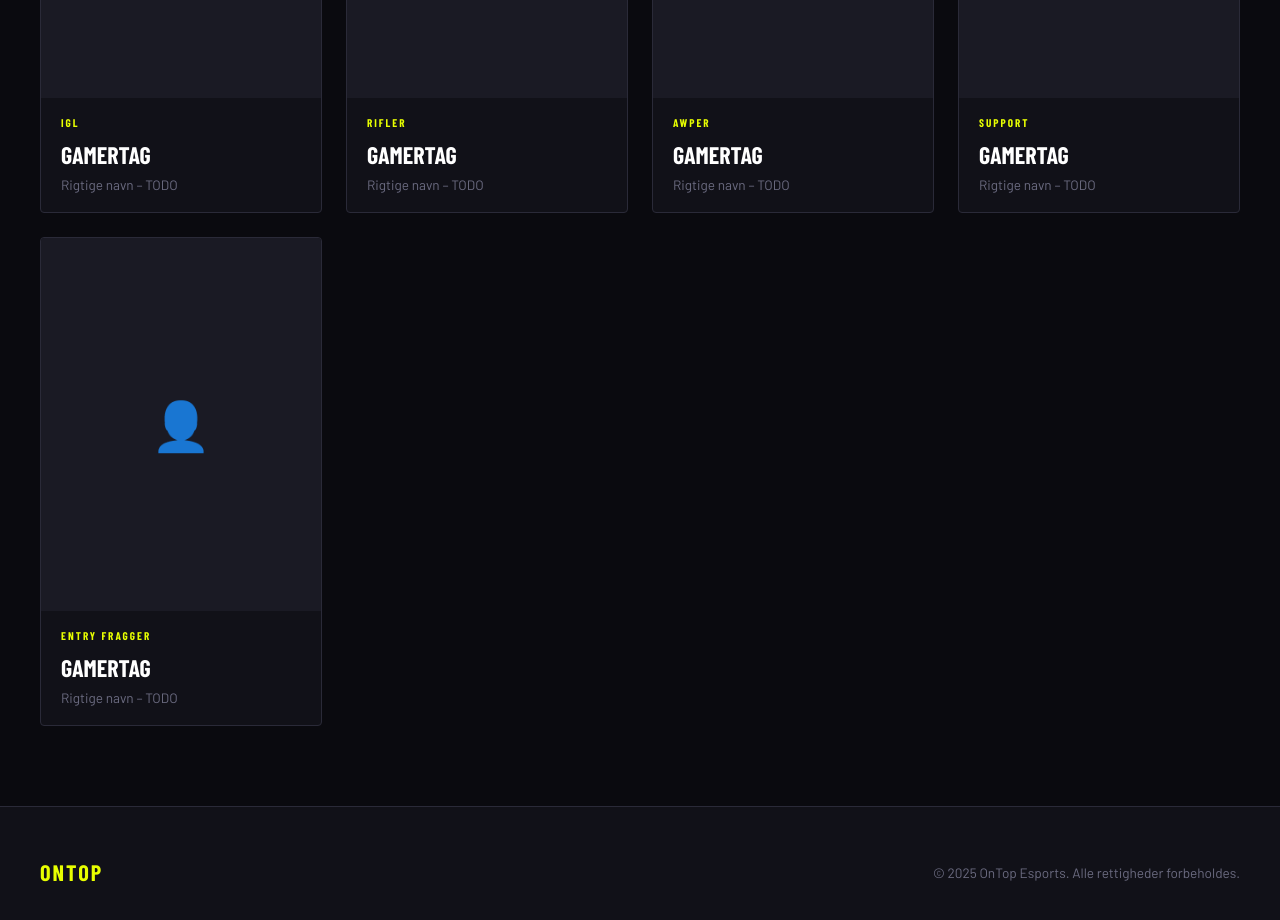
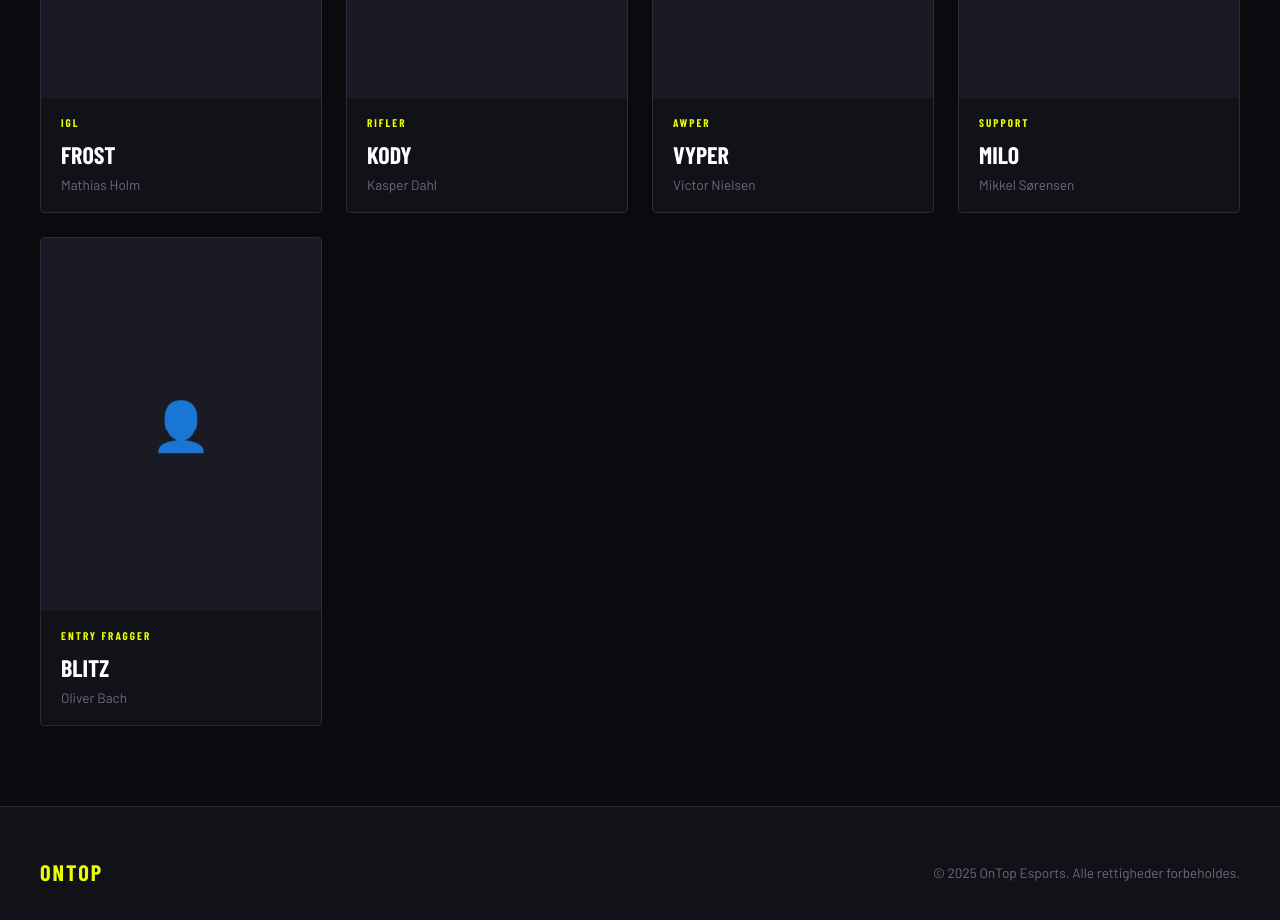
Before and after one commit to paco-iwnl/EksamenHjemmesideM6, a plain HTML site: page hold.html in a window 1280 px wide. Shown: the part 840-1760 px from the top of the page. Drawn offline with nearby package versions, Linux system fonts and the light colour scheme; files that its build step writes are made by us from their sources; a web font is replaced by a local one.

Commit message:
Har lavet hold, kontakt, nyheder

```diff
--- a/hold.html
+++ b/hold.html
@@ -39,50 +39,50 @@
       <p class="section__desc">Mød de fem spillere der udgør OnTop's førstehold i Counter-Strike 2.</p>
 
       <div class="grid-3">
-        <!-- TODO: Udfyld med rigtige spillere -->
+        <!-- EKSEMPEL-spillere: udskift gamertag + rigtigt navn med jeres egne -->
         <div class="player-card">
           <div class="player-card__img">👤</div>
           <div class="player-card__body">
             <div class="player-card__role">IGL</div>
-            <div class="player-card__name">Gamertag</div>
-            <div class="player-card__real">Rigtige navn – TODO</div>
+            <div class="player-card__name">frost</div>
+            <div class="player-card__real">Mathias Holm</div>
           </div>
         </div>
         <div class="player-card">
           <div class="player-card__img">👤</div>
           <div class="player-card__body">
             <div class="player-card__role">Rifler</div>
-            <div class="player-card__name">Gamertag</div>
-            <div class="player-card__real">Rigtige navn – TODO</div>
+            <div class="player-card__name">kody</div>
+            <div class="player-card__real">Kasper Dahl</div>
           </div>
         </div>
         <div class="player-card">
           <div class="player-card__img">👤</div>
           <div class="player-card__body">
             <div class="player-card__role">AWPer</div>
-            <div class="player-card__name">Gamertag</div>
-            <div class="player-card__real">Rigtige navn – TODO</div>
+            <div class="player-card__name">vyper</div>
+            <div class="player-card__real">Victor Nielsen</div>
           </div>
         </div>
         <div class="player-card">
           <div class="player-card__img">👤</div>
           <div class="player-card__body">
             <div class="player-card__role">Support</div>
-            <div class="player-card__name">Gamertag</div>
-            <div class="player-card__real">Rigtige navn – TODO</div>
+            <div class="player-card__name">milo</div>
+            <div class="player-card__real">Mikkel Sørensen</div>
           </div>
         </div>
         <div class="player-card">
           <div class="player-card__img">👤</div>
           <div class="player-card__body">
             <div class="player-card__role">Entry Fragger</div>
-            <div class="player-card__name">Gamertag</div>
-            <div class="player-card__real">Rigtige navn – TODO</div>
+            <div class="player-card__name">blitz</div>
+            <div class="player-card__real">Oliver Bach</div>
           </div>
         </div>
       </div>
 
-      <!-- TODO: Feature idé – tilføj coach/manager sektion her -->
+      <!-- Feature-idé (valgfri udvidelse): tilføj coach/manager-sektion her -->
 
     </div>
   </section>
```
Also changed, not shown: kontakt.html (+6 -4 lines), nyheder.html (+13 -13 lines).
